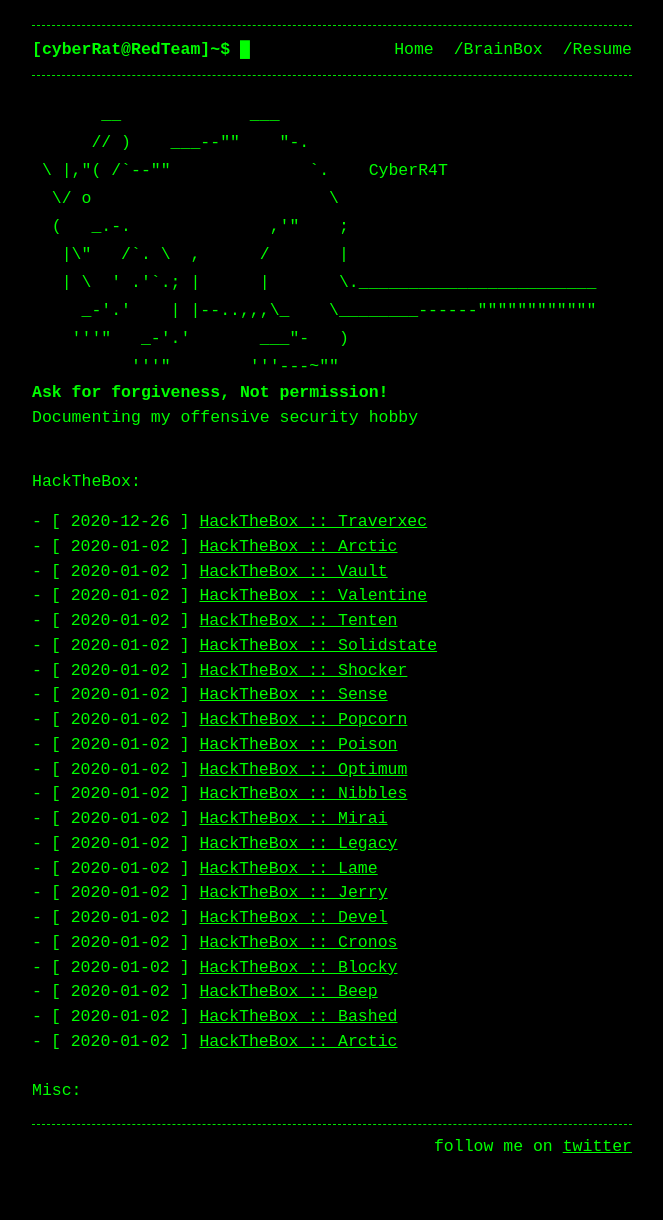
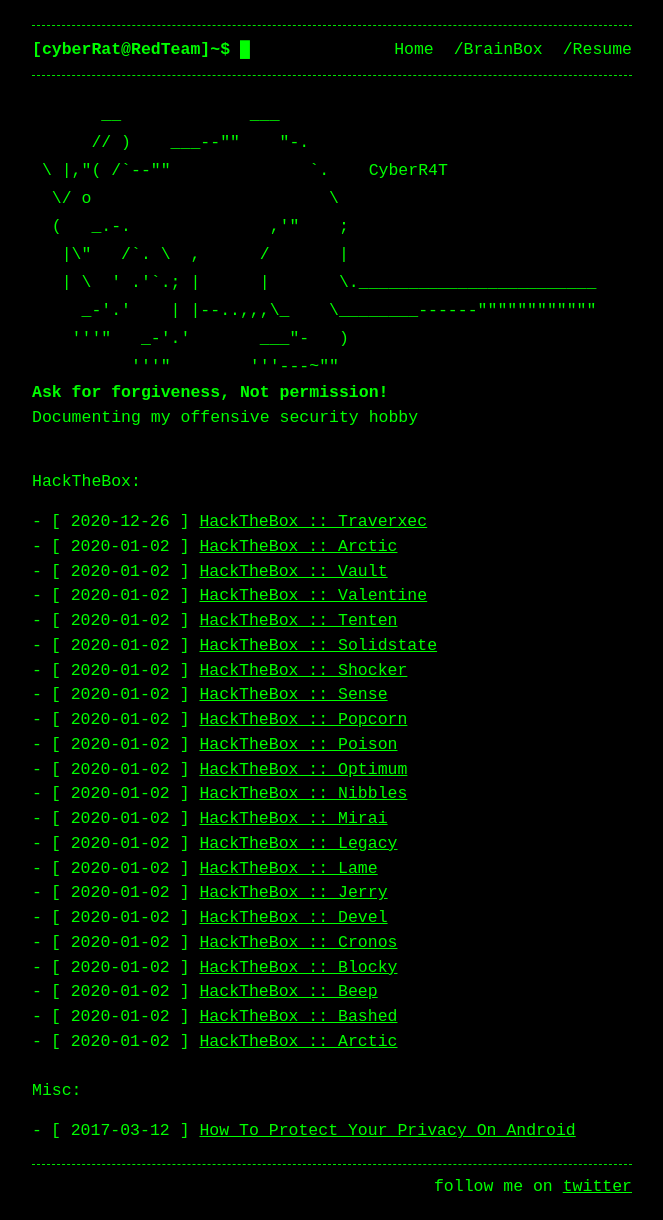
Before and after one commit to handyteddy/Ratilovich, a Jekyll site: the page built from index.md, in a window 1280 px wide. Shown: the whole page, without its empty margins (308-971 px from the left). Built offline with Jekyll 4.4.1, drawn with Linux system fonts in a browser that asks for light colours; before the commit the page ends 1180 px from its top, so only the background shows below that; part of the change alters nothing that is shown.

Commit message:
Update 2017-03-12-how-to-protect-your-privacy-on-android.md

```diff
--- a/_posts/2017-03-12-how-to-protect-your-privacy-on-android.md
+++ b/_posts/2017-03-12-how-to-protect-your-privacy-on-android.md
@@ -2,7 +2,7 @@
 layout: post
 title:  "How To Protect Your Privacy On Android"
 date:   2017-03-12
-categories: android privacy
+categories: misc
 ---
 ## How To Protect Your Privacy On Android
 I was recently [shown an interesting blog post by the DuckDuckGo team](https://spreadprivacy.com/iphone-privacy-tips/#.5vdr8rnbg) showing how an iPhone user could go about protecting their privacy making various changes to the phone. In an effort to help Android users become more aware of how they can protect their privacy as well, I thought I would compare privacy options for iOS and Android, as well as show some other ways Android users can protect their privacy. The first 11 steps will directly contrast the steps shown in the DuckDuckGo article.
```
